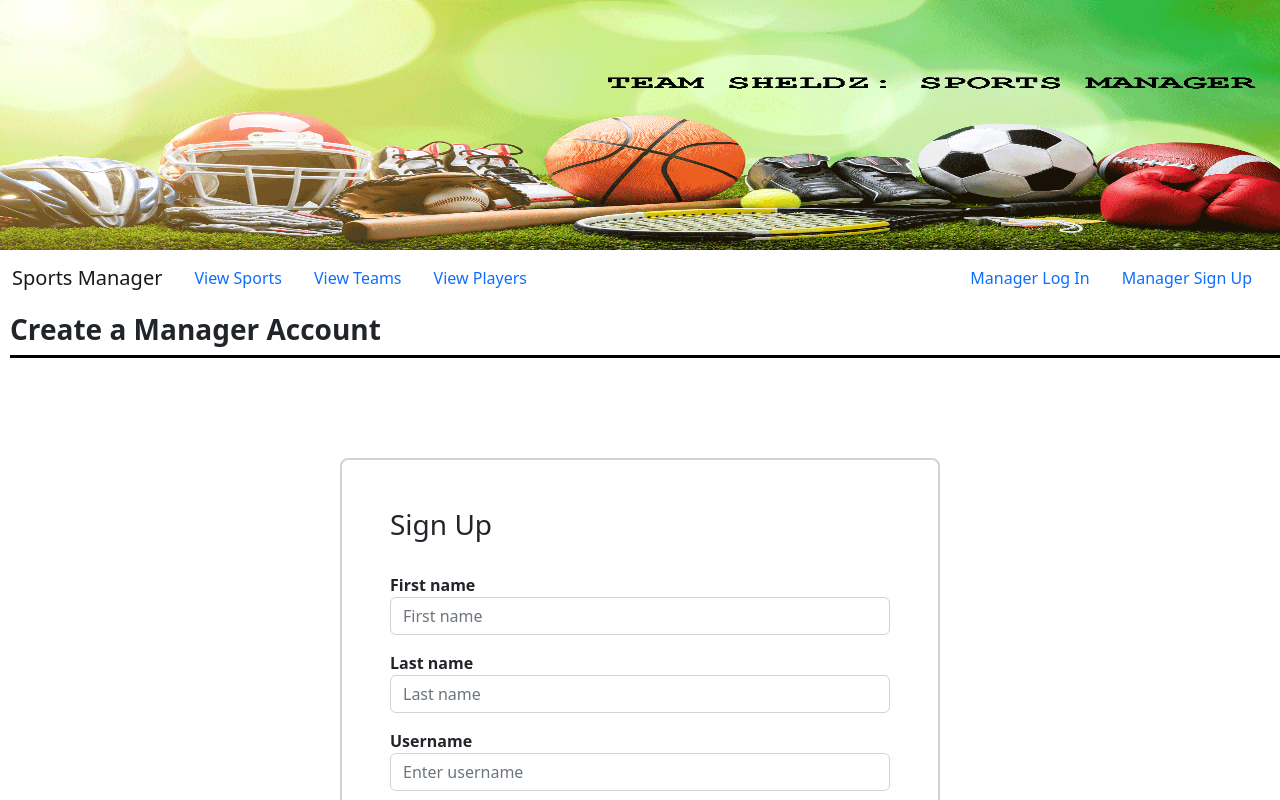
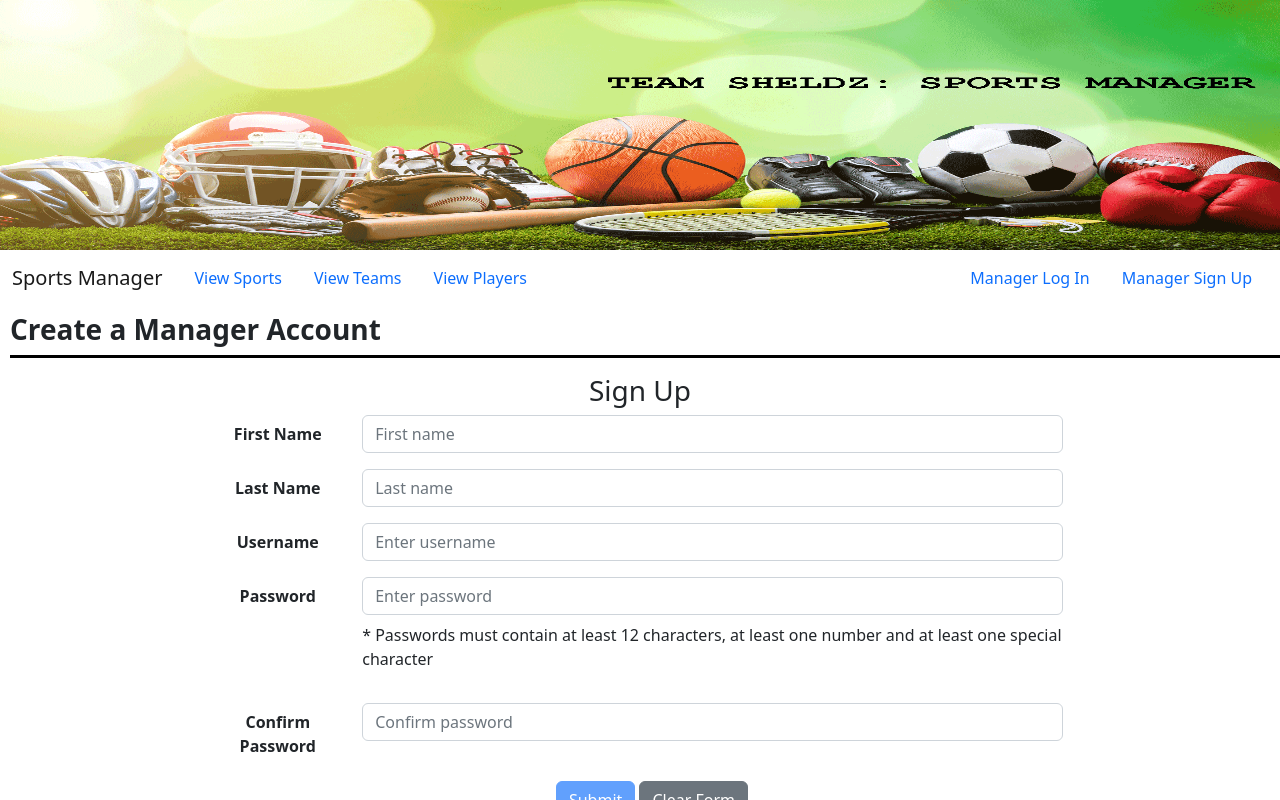
Before and after one commit to UMGC-SHELDZ/sports-manager, a React (Create React App) app: page / in a window 1280 px wide. Both pictures are taken after a click on the link "Manager Sign Up". Shown: the top 800 px of the page. Built offline with nearby package versions, Linux system fonts and the light colour scheme.

Commit message:
(SM-31) Added validationUtil.

```diff
--- a/package.json
+++ b/package.json
@@ -13,6 +13,7 @@
     "@types/node": "^16.7.13",
     "@types/react": "^18.0.0",
     "@types/react-dom": "^18.0.0",
+    "axios": "^1.2.1",
     "bootstrap": "^5.2.3",
     "react": "^18.2.0",
     "react-dom": "^18.2.0",
--- a/src/common/interfaces/IManager.ts
+++ b/src/common/interfaces/IManager.ts
@@ -1,7 +1,8 @@
 // For manager data
 export default interface IManager {
-    id: string;
+    id?: string;
     username: string;
+    password?: string;
     firstName: string;
     lastName: string;
 }
--- /dev/null
+++ b/src/common/utils/urlUtil.ts
@@ -0,0 +1,3 @@
+const baseApiUrl: string = process.env.API_URL || 'http://127.0.0.1:4000';
+
+export default baseApiUrl;
--- /dev/null
+++ b/src/common/utils/validationUtil.ts
@@ -0,0 +1,105 @@
+import * as _ from 'lodash';
+
+/**
+ * Validates a password for length of 12 or greater, one number and one special character.
+ * @param {string} password the password to be validated.
+ * @returns {boolean} if no validation errors detected, returns true, else returns false.
+ */
+const validatePassword = (password: string): boolean => {
+    const validationParams: { [key: string]: boolean } = {
+        validLength: _.size(password) > 12,
+        hasNumber: /\d/.test(password),
+        hasCharacter: /[`!@#$%^&*()_+\-=\[\]{};':"\\|,.<>\/?~]/.test(password)
+    };
+
+    // Check for invalid values
+    const invalid: Array<boolean> = _.filter(validationParams, (value, key) => value === false);
+
+    // If the invalid is an empty array, no validation errors.
+    return _.isEmpty(invalid);
+};
+
+/**
+ * Validates a name for length between 2 and 20, and for letters only.
+ * @param {string} name the name to be validated.
+ * @returns {boolean} if no validation errors detected, returns true, else returns false.
+ */
+const validateName = (name: string): boolean => {
+    const validationParams: { [key: string]: boolean } = {
+        validLength: _.size(name) > 2 && _.size(name) < 20,
+        lettersOnly: /^[A-Za-z]+$/.test(name)
+    }
+
+    // Check for invalid values
+    const invalid: Array<boolean> = _.filter(validationParams, (value, key) => value === false);
+
+    // If the invalid is an empty array, no validation errors.
+    return _.isEmpty(invalid);
+};
+
+/**
+ * Validates a username for length between 6 and 20.
+ * @param {string} username the username to be validated.
+ * @returns {boolean} if no validation errors detected, returns true, else returns false.
+ */
+ const validateUsername = (username: string): boolean => {
+    // If valid, returns true, else false
+    return _.size(username) > 6 && _.size(username) < 20;
+};
+
+/**
+ * Validates a salary for numeric.
+ * @param {string} salary the salary to be validated.
+ * @returns {boolean} if no validation errors detected, returns true, else returns false.
+ */
+ const validateSalary = (salary: string): boolean => {
+    // Try/catch for casting errors.
+    try {
+        const validationParams: { [key: string]: boolean } = {
+            validNumber: !_.isNaN(salary),
+            noWhitespae: !_.isNaN(parseInt(salary))
+        }
+
+        // Check for invalid values
+        const invalid: Array<boolean> = _.filter(validationParams, (value, key) => value === false);
+
+        // If the invalid is an empty array, no validation errors.
+        return _.isEmpty(invalid);
+    } catch (e: any) {
+        return false;
+    }
+};
+
+/**
+ * Validates a player number for numeric and if it is greater than 0 and less than.
+ * @param {string} playerNumber the player number to be validated.
+ * @returns {boolean} if no validation errors detected, returns true, else returns false.
+ */
+ const validatePlayerNumber = (playerNumber: string): boolean => {
+    // Try/catch for casting errors.
+    try {
+        const validationParams: { [key: string]: boolean } = {
+            validNumber: !_.isNaN(playerNumber),
+            validRange: parseInt(playerNumber) > 0 && parseInt(playerNumber) < 100
+        }
+
+        // Check for invalid values
+        const invalid: Array<boolean> = _.filter(validationParams, (value, key) => value === false);
+
+        // If the invalid is an empty array, no validation errors.
+        return _.isEmpty(invalid);
+    } catch (e: any) {
+        return false;
+    }
+
+};
+
+
+
+export {
+    validateName,
+    validatePassword,
+    validatePlayerNumber,
+    validateSalary,
+    validateUsername
+}
--- a/src/components/RegistrationForm/RegistrationForm.tsx
+++ b/src/components/RegistrationForm/RegistrationForm.tsx
@@ -1,7 +1,10 @@
-import React, { ReactElement } from 'react'
+import React, { FormEvent, ReactElement, useEffect, useState } from 'react'
+import * as _ from 'lodash';
 
 // Constants
 import { CurrentViewOptions } from '../../common/constants/constants';
+import { validatePassword } from '../../common/utils/validationUtil';
+import { Button, Col, Form, FormGroup, Input, Label, Row } from 'reactstrap';
 
 // Props for RegistrationForm
 interface IRegistrationFormProps {
@@ -9,46 +12,176 @@ interface IRegistrationFormProps {
 }
 
 function RegistrationForm({ setCurrentView }: IRegistrationFormProps): ReactElement {
+    // Form State
+    const [isLoading, setIsLoading] = useState<boolean>(false);
+    const [isValid, setIsValid] = useState<boolean>(false);
+
+    // Data State
+    const [firstName, setFirstName] = useState<string>('');
+    const [lastName, setLastName] = useState<string>('');
+    const [username, setUsername] = useState<string>('');
+    const [password, setPassword] = useState<string>('');
+    const [passwordConfirm, setPasswordConfirm] = useState<string>('');
+
+    // Changes to form data runs validations
+    useEffect(() => {
+        setIsValid(validateForm);
+    }, [firstName, lastName, username, password, passwordConfirm]);
+
+    const validateForm = (): boolean => {
+        // Add more validations
+        const validations: { [key: string]: boolean } = {
+            password: validatePassword(password),
+            passwordMatch: password === passwordConfirm
+        }
+
+        // Check for invalid values
+        const invalid: Array<boolean> = _.filter(validations, (value, key) => value === false);
+
+        // If the invalid is an empty array, no validation errors.
+        return _.isEmpty(invalid);
+    };
+
+    const clearForm = (): void => {
+        setFirstName('');
+        setLastName('');
+        setUsername('');
+        setPassword('');
+        setPasswordConfirm('');
+    }
+
+    // Action handlers
+    const handleRegistration = async (): Promise<void> => {
+        setCurrentView(CurrentViewOptions.LOGIN)
+    };
+
+    /**
+     * Handler for changing the last name of a manager
+     * @param {FormEvent<HTMLInputElement>} e Changes to the input field.
+     */
+     const handleLastNameChange = (e: FormEvent<HTMLInputElement>): void => {
+        setLastName(e.currentTarget.value);
+    };
+
+    /**
+     * Handler for changing the first name of a manager
+     * @param {FormEvent<HTMLInputElement>} e Changes to the input field.
+     */
+    const handleFirstNameChange = (e: FormEvent<HTMLInputElement>): void => {
+        setFirstName(e.currentTarget.value);
+    };
+
+    /**
+     * Handler for changing the username of a manager
+     * @param {FormEvent<HTMLInputElement>} e Changes to the input field.
+     */
+    const handleUsernameChange = (e: FormEvent<HTMLInputElement>): void => {
+        setUsername(e.currentTarget.value);
+    };
+
+    /**
+     * Handler for changing the password of a manager
+     * @param {FormEvent<HTMLInputElement>} e Changes to the input field.
+     */
+    const handlePasswordChange = (e: FormEvent<HTMLInputElement>): void => {
+        setPassword(e.currentTarget.value);
+    };
+
+    /**
+     * Handler for changing the password confirm of a manager
+     * @param {FormEvent<HTMLInputElement>} e Changes to the input field.
+     */
+     const handlePasswordConfirmChange = (e: FormEvent<HTMLInputElement>): void => {
+        setPasswordConfirm(e.currentTarget.value);
+    };
+
     return (
-        <div className='auth-box'>
-            <form className='form'>
-                <h3>Sign Up</h3>
-                <br></br>
-                <div className="mb-3">
-                    <label>First name</label>
-                    <input
-                        type="text"
-                        className="form-control"
-                        placeholder="First name"
-                    />
-                </div>
-                <div className="mb-3">
-                    <label>Last name</label>
-                    <input type="text" className="form-control" placeholder="Last name" />
-                </div>
-                <div className="mb-3">
-                    <label>Username</label>
-                    <input
-                        type="text"
-                        className="form-control"
-                        placeholder="Enter username"
-                    />
-                </div>
-                <div className="mb-3">
-                    <label>Password</label>
-                    <input
-                        type="password"
-                        className="form-control"
-                        placeholder="Enter password"
-                    />
-                </div>
-                <div className="d-grid">
-                    <button className="btn btn-primary" onClick={() => setCurrentView(CurrentViewOptions.REGISTRATION_SUCCESS)}>
-                        Submit
-                    </button>
-                </div>
-            </form>
-        </div>
+        <Row className={'justify-content-center mt-3'}>
+            <Col md={8}>
+                <Form>
+                    <h3>Sign Up</h3>
+                    <FormGroup row>
+                        <Label sm={2}>First Name</Label>
+                        <Col sm={10}>
+                            <Input
+                                type='text'
+                                placeholder='First name'
+                                value={firstName}
+                                onChange={handleFirstNameChange}
+                            />
+                        </Col>
+                    </FormGroup>
+                    <FormGroup row>
+                        <Label sm={2}>Last Name</Label>
+                        <Col sm={10}>
+                            <Input
+                                type='text'
+                                placeholder='Last name'
+                                value={lastName}
+                                onChange={handleLastNameChange}
+                            />
+                        </Col>
+                    </FormGroup>
+                    <FormGroup row>
+                        <Label sm={2}>Username</Label>
+                        <Col sm={10}>
+                            <Input
+                                type='text'
+                                placeholder='Enter username'
+                                value={username}
+                                onChange={handleUsernameChange}
+                            />
+                        </Col>
+                    </FormGroup>
+                    <FormGroup row>
+                        <Label sm={2}>Password</Label>
+                        <Col sm={10}>
+                            <Input
+                                type='password'
+                                className='form-control'
+                                placeholder='Enter password'
+                                value={password}
+                                onChange={handlePasswordChange}
+                            />
+                            <p className={'mt-2 text-start'}>* Passwords must contain at least 12 characters, at least one number and at least one special character</p>
+                        </Col>
+                    </FormGroup>
+                    <FormGroup row>
+                        <Label sm={2}>Confirm Password</Label>
+                        <Col sm={10}>
+                            <Input
+                                type='password'
+                                placeholder='Confirm password'
+                                value={passwordConfirm}
+                                onChange={handlePasswordConfirmChange}
+                            />
+                            {(_.size(passwordConfirm) > 0 && password !== passwordConfirm) &&
+                                <p className='text-danger mt-2 text-start'>Passwords do not match</p>
+                            }
+                        </Col>
+                    </FormGroup>
+                    <FormGroup
+                        check
+                        row
+                    >
+                        <Col
+                            sm={{
+                                offset: 1,
+                                size: 10
+                            }}
+                        >
+                            <Button color={'primary'} onClick={handleRegistration} disabled={!isValid}>
+                                Submit
+                            </Button>
+                            &nbsp;
+                            <Button color={'secondary'} onClick={clearForm}>
+                                Clear Form
+                            </Button>
+                        </Col>
+                    </FormGroup>
+                </Form>
+            </Col>
+        </Row>
     )
 };
 
```
Also changed, not shown: src/services/managerService.ts (added, +23 -0 lines), 1 other file (tests, documents, lock files or other folders).
